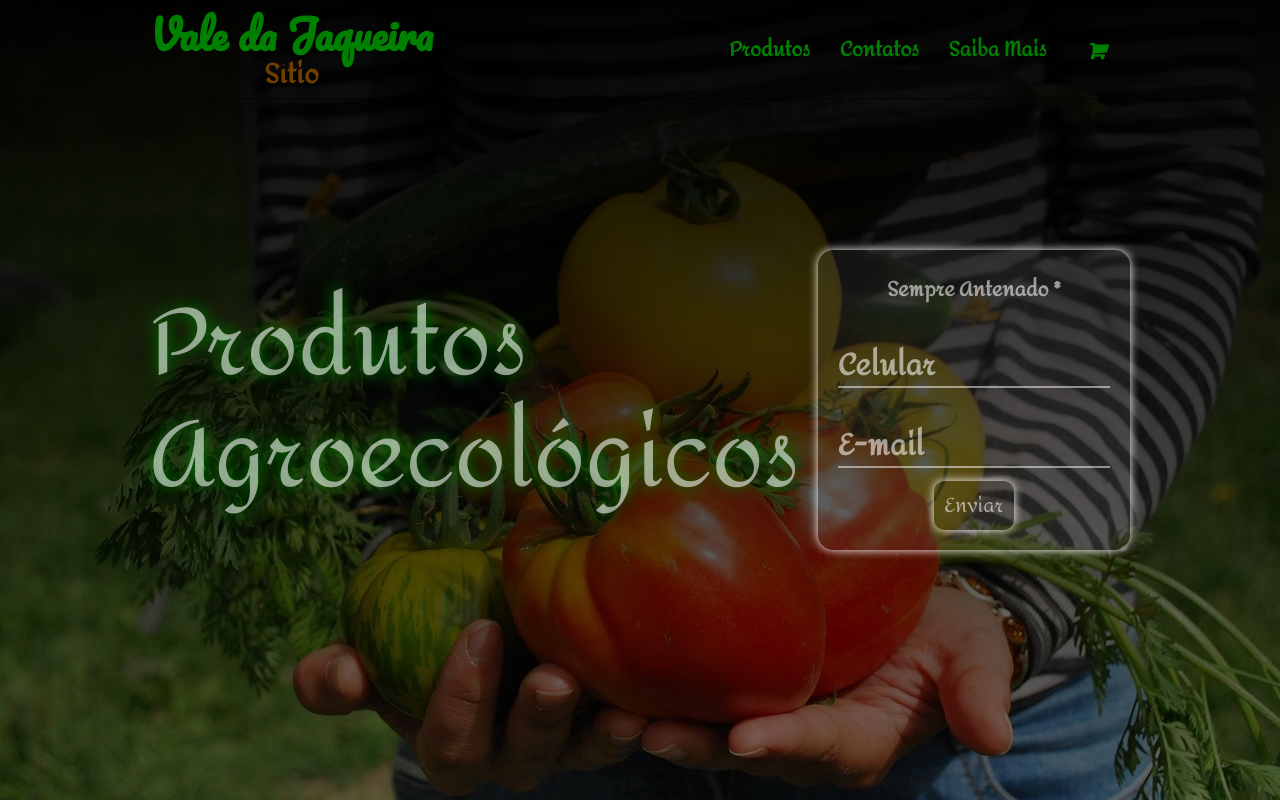
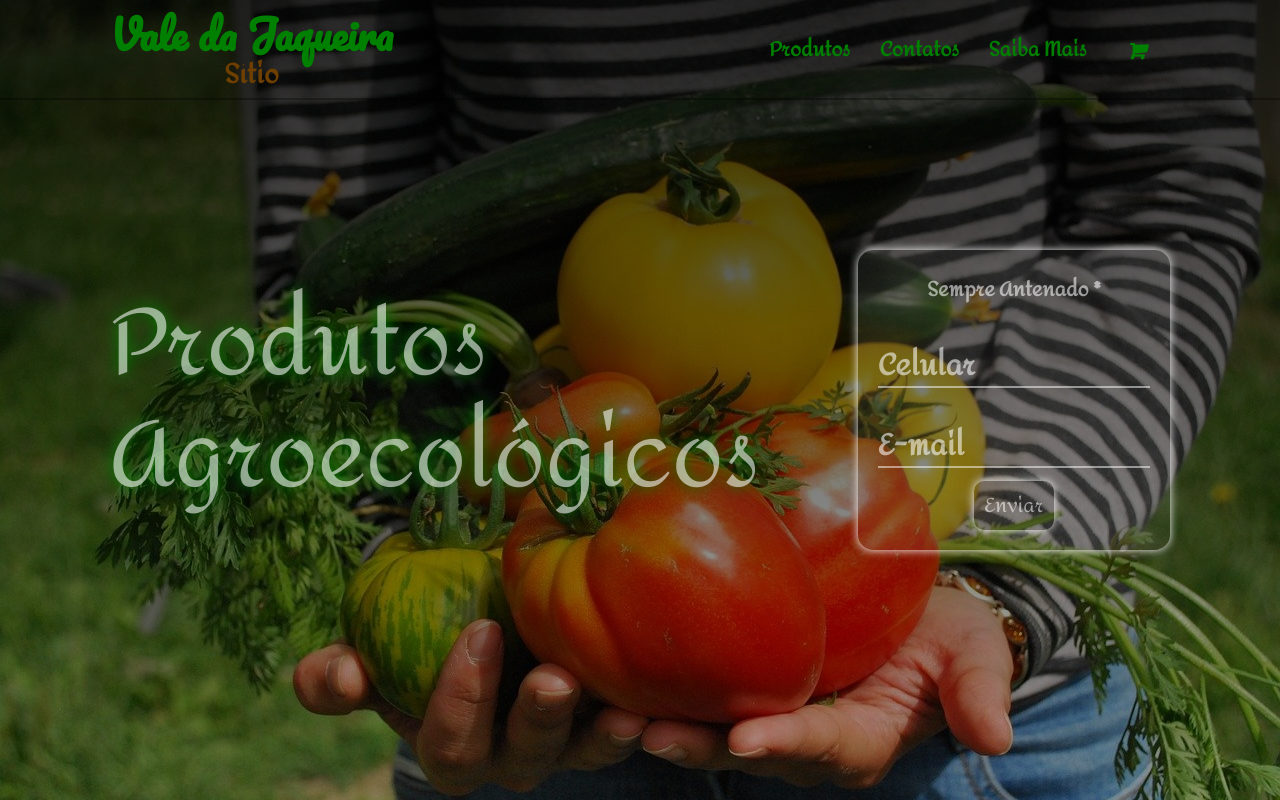
Before and after one commit to PAS-4/HORTIFRUTI, a plain HTML site: page index.html in a window 1280 px wide. Drawn offline with Linux system fonts and the light colour scheme.

Commit message:
Config ".container" e ".capaAlpha"

```diff
--- a/css/style.css
+++ b/css/style.css
@@ -17,11 +17,20 @@
     box-sizing: border-box;
     text-decoration: none;
     font-size: 1.2rem;
-    color: #fff;
 }
 
 html{
     font-size: 83.3%;
+}
+
+.container{
+    width: 100%;
+    max-width: 1080px;
+    height: 100%;
+    padding: 0 10px;
+    display: flex;
+    justify-content: space-between;
+    align-items: center;
 }
 
 /*HEADER*/
@@ -55,16 +64,6 @@ header p{
     font-size: 2rem;
     font-family: 'Amita';
     margin-top: -20px;
-}
-
-.container{
-    position: relative;
-    width: 100%;
-    max-width: 980px;
-    height: 100%;
-    display: flex;
-    justify-content: space-between;
-    align-items: center;
 }
 
 .menu ul{
@@ -118,16 +117,13 @@ header p{
     position: relative;
     width: 100vw;
     height: 100vh;
-    background-image: linear-gradient(rgba(0, 0, 0, .99), rgba(0, 0, 0, .5));
+    background-image: linear-gradient(rgba(0, 0, 0, .8), rgba(0, 0, 0, .3));
 }
 
-.container{
-    max-width: 980px;
+.capaAlpha .container{
     margin: auto;
-    display: flex;
-    justify-content: space-between;
-    align-items: center;
 }
+
 
 .slogan p{
     font-size: 7rem;
```
